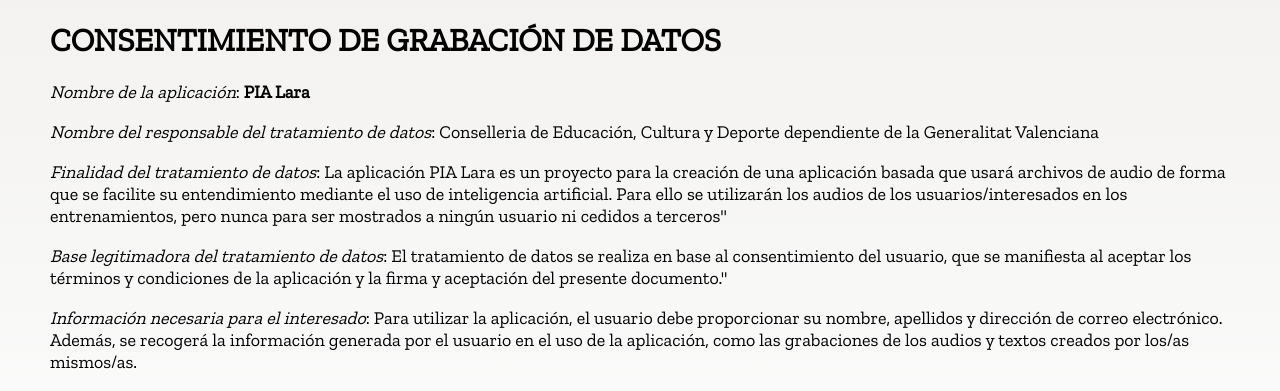
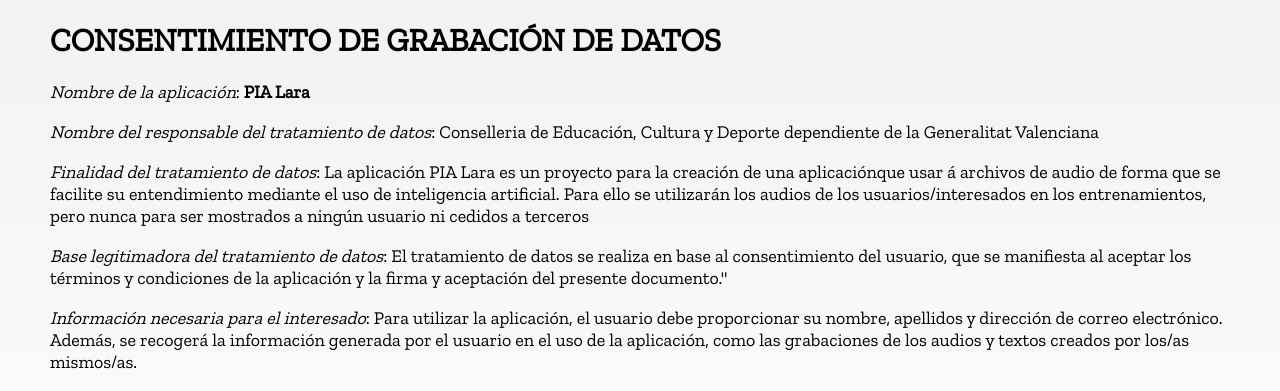
Before and after one commit to PIALARA/pia-lara, a Flask app: template pialara/templates/users/consent.html in a window 1280 px wide. Shown: the top 391 px of the page. Run offline with Flask 2, Linux system fonts and the light colour scheme; the template is opened without the code that fills it, so the values that code supplies are empty; parts of the project's set-up code (start-up, migrations or seed data) failed here and were passed over.

Commit message:
errata en consentimiento

```diff
--- a/pialara/templates/users/consent.html
+++ b/pialara/templates/users/consent.html
@@ -1,12 +1,15 @@
 {% extends 'client.html' %}
 
 {% block content %}
-
     <div class="legal">
         <h1 class="text-center">CONSENTIMIENTO DE GRABACIÓN DE DATOS</h1>
         <p><em>Nombre de la aplicación</em>: <strong>PIA Lara</strong></p>
         <p><em>Nombre del responsable del tratamiento de datos</em>: Conselleria de Educación, Cultura y Deporte dependiente de la Generalitat Valenciana</p>
-        <p><em>Finalidad del tratamiento de datos</em>: La aplicación PIA Lara es un proyecto para la creación de una aplicación basada que usará archivos de audio de forma que se facilite su entendimiento mediante el uso de inteligencia artificial. Para ello se utilizarán los audios de los usuarios/interesados en los entrenamientos, pero nunca para ser mostrados a ningún usuario ni cedidos a terceros"</p>
+        <p><em>Finalidad del tratamiento de datos</em>: La aplicación PIA Lara es un
+             proyecto para la creación de una aplicaciónque usar á archivos de audio de forma
+             que se facilite su entendimiento mediante el uso de inteligencia artificial.
+             Para ello se utilizarán los audios de los usuarios/interesados en los entrenamientos,
+             pero nunca para ser mostrados a ningún usuario ni cedidos a terceros</p>
         <p><em>Base legitimadora del tratamiento de datos</em>: El tratamiento de datos se realiza en base al consentimiento del usuario, que se manifiesta al aceptar los términos y condiciones de la aplicación y la firma y aceptación del presente documento."</p>
         <p><em>Información necesaria para el interesado</em>: Para utilizar la aplicación, el usuario debe proporcionar su nombre, apellidos y dirección de correo electrónico. Además, se recogerá la información generada por el usuario en el uso de la aplicación, como las grabaciones de los audios y textos creados por los/as mismos/as.</p>
         <p><em>Derechos del interesado en relación con sus datos personales</em>: El usuario podrá revocar su consentimiento en cualquier momento. Además, el usuario tiene derecho a acceder, rectificar y suprimir sus datos personales, así como a limitar y oponerse al tratamiento de los mismos. También tiene derecho a la portabilidad de sus datos y a presentar una reclamación ante la autoridad de control competente."</p>
@@ -16,5 +19,4 @@
 
         <a href="{{ login_url }}" class="btn">Acepto el consentimiento</a>
     </div>
-
 {% endblock %}
```
